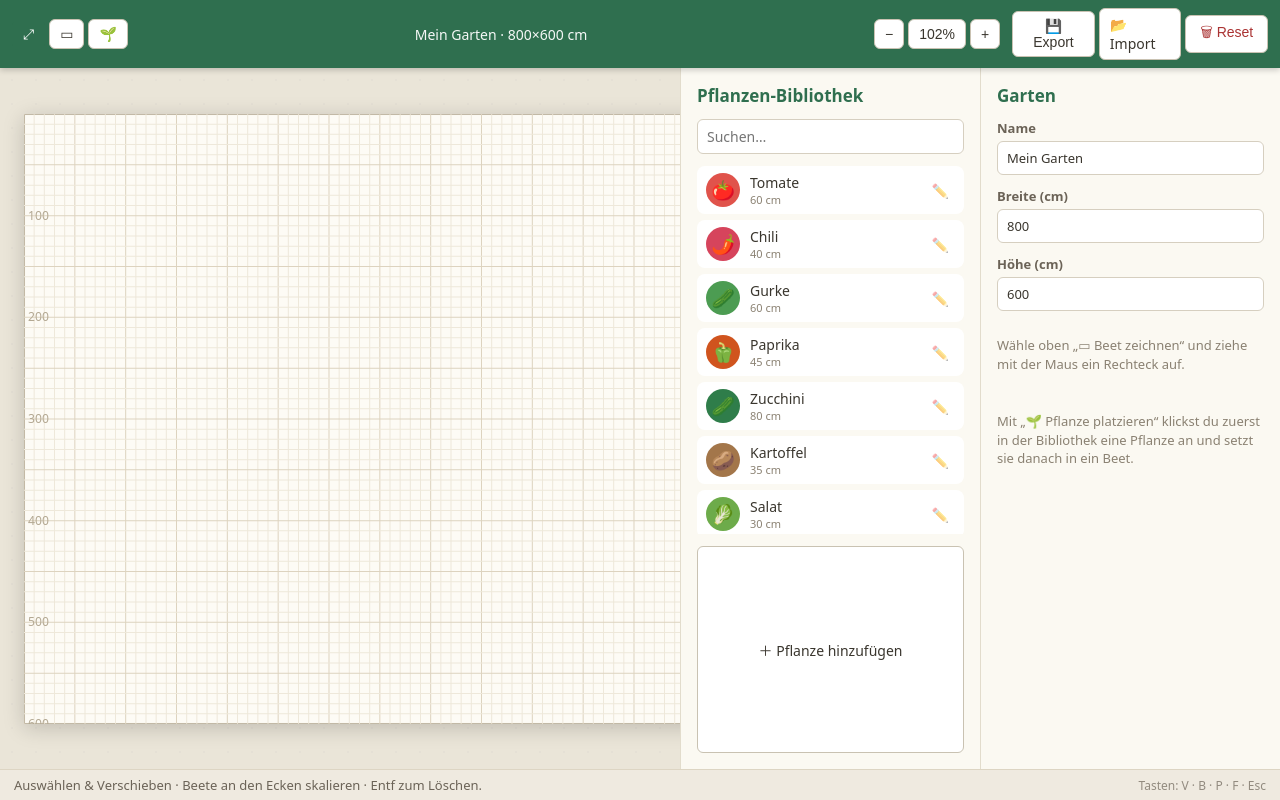
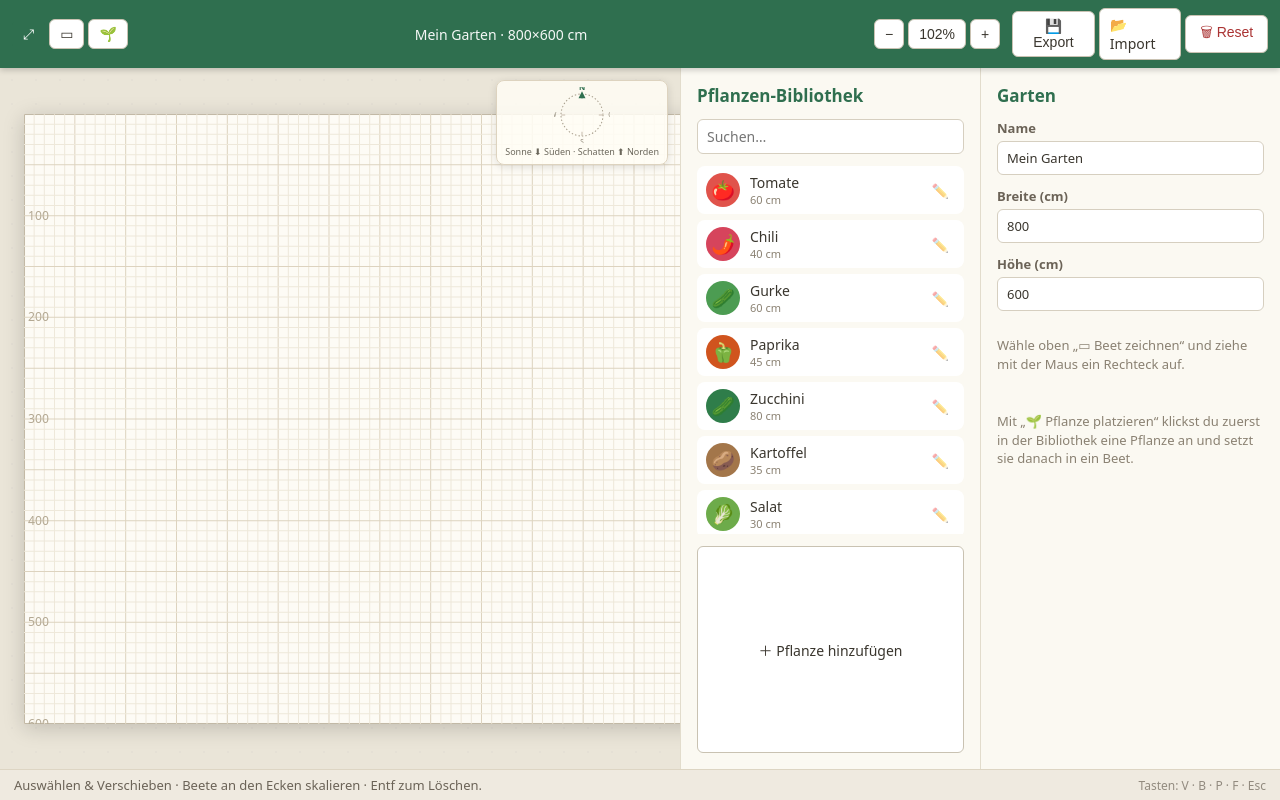
Before and after one commit to Cehir/garden-planner, a React (Vite) app: page / in a window 1280 px wide. Built offline with nearby package versions, Linux system fonts and the light colour scheme.

Commit message:
Himmelsrichtungs-Indikator: fester Kompass (N/S/O/W) im Editor

```diff
--- a/src/App.css
+++ b/src/App.css
@@ -82,6 +82,40 @@
   padding: 24px;
   align-items: flex-start;
   justify-content: flex-start;
+}
+
+.editor-wrap {
+  position: relative;
+  flex: 1;
+  display: flex;
+  min-width: 0;
+}
+
+.compass {
+  position: absolute;
+  top: 12px;
+  right: 12px;
+  display: flex;
+  flex-direction: column;
+  align-items: center;
+  gap: 2px;
+  pointer-events: none;
+  background: rgba(255, 253, 245, 0.85);
+  border: 1px solid #ddd3bf;
+  border-radius: 8px;
+  padding: 6px 8px;
+  box-shadow: 0 2px 8px rgba(0, 0, 0, 0.12);
+  z-index: 5;
+}
+
+.compass svg {
+  display: block;
+}
+
+.compass-note {
+  font-size: 9px;
+  white-space: nowrap;
+  color: #6b675b;
 }
 
 .editor-stage {
--- a/src/components/Editor.tsx
+++ b/src/components/Editor.tsx
@@ -369,6 +369,7 @@ export default function Editor({ tool, selected, onSelect, placedPlant, zoom }:
   }
 
   return (
+    <div className="editor-wrap">
       <div
         className="editor-scroll"
         style={{
@@ -552,6 +553,22 @@ export default function Editor({ tool, selected, onSelect, placedPlant, zoom }:
             })}
         </svg>
       </div>
+      <div className="compass" aria-hidden="true">
+        <svg viewBox="-40 -40 80 80" width="56" height="56">
+          <circle cx={0} cy={0} r={30} fill="none" stroke="#a89f8d" strokeWidth={1.5} strokeDasharray="2 3" />
+          <line x1={0} y1={-24} x2={0} y2={-30} stroke="#2f6f4f" strokeWidth={3} />
+          <polygon points="0,-34 -5,-24 5,-24" fill="#2f6f4f" />
+          <line x1={0} y1={24} x2={0} y2={30} stroke="#c9beb0" strokeWidth={1.5} />
+          <line x1={-24} y1={0} x2={-30} y2={0} stroke="#c9beb0" strokeWidth={1.5} />
+          <line x1={24} y1={0} x2={30} y2={0} stroke="#c9beb0" strokeWidth={1.5} />
+          <text x={0} y={-36} textAnchor="middle" fontSize={11} fontWeight={700} fill="#2f6f4f">N</text>
+          <text x={0} y={41} textAnchor="middle" fontSize={9} fill="#8a8272">S</text>
+          <text x={-41} y={3} textAnchor="middle" fontSize={9} fill="#8a8272">W</text>
+          <text x={41} y={3} textAnchor="middle" fontSize={9} fill="#8a8272">O</text>
+        </svg>
+        <span className="compass-note">Sonne ⬇ Süden · Schatten ⬆ Norden</span>
+      </div>
+      </div>
     </div>
   )
 }
```
Also changed, not shown: 1 other file (tests, documents, lock files or other folders). Lines whose indentation alone changed are shown as unchanged.
